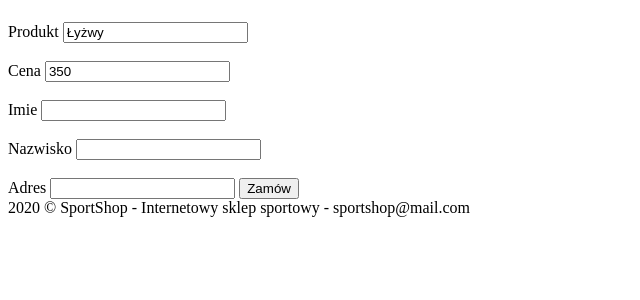
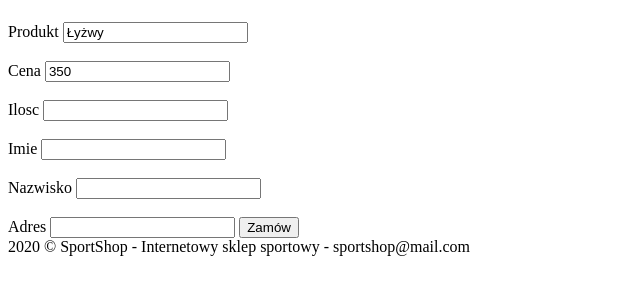
Before and after one commit to tomasz78285/projektPwI, a PHP site: the page made by Projekt cz.III/Koszyk.php in a window 1280 px wide. Shown: the part 58-358 px from the top of the page, without its empty margins (0-640 px from the left). Run offline with PHP 8.4, Linux system fonts and the light colour scheme; data comes from the database, SQL or seed files in the repository; some libraries are stand-ins or nearby versions.

Commit message:
Update Koszyk.php

```diff
--- a/Projekt cz.III/Koszyk.php
+++ b/Projekt cz.III/Koszyk.php
@@ -47,6 +47,11 @@
 
                    <br><br>
 
+                    Ilosc
+                    <input type=" number" name="ilosc">
+
+                    <br><br>
+
                     Imie
                     <input type="text" name="imie">
 
@@ -67,10 +72,6 @@
 
 
 
-
-
-
-
             <footer class="footer">2020 &copy; SportShop - Internetowy sklep sportowy - sportshop@mail.com</footer>
         </main>
     </body>
```
